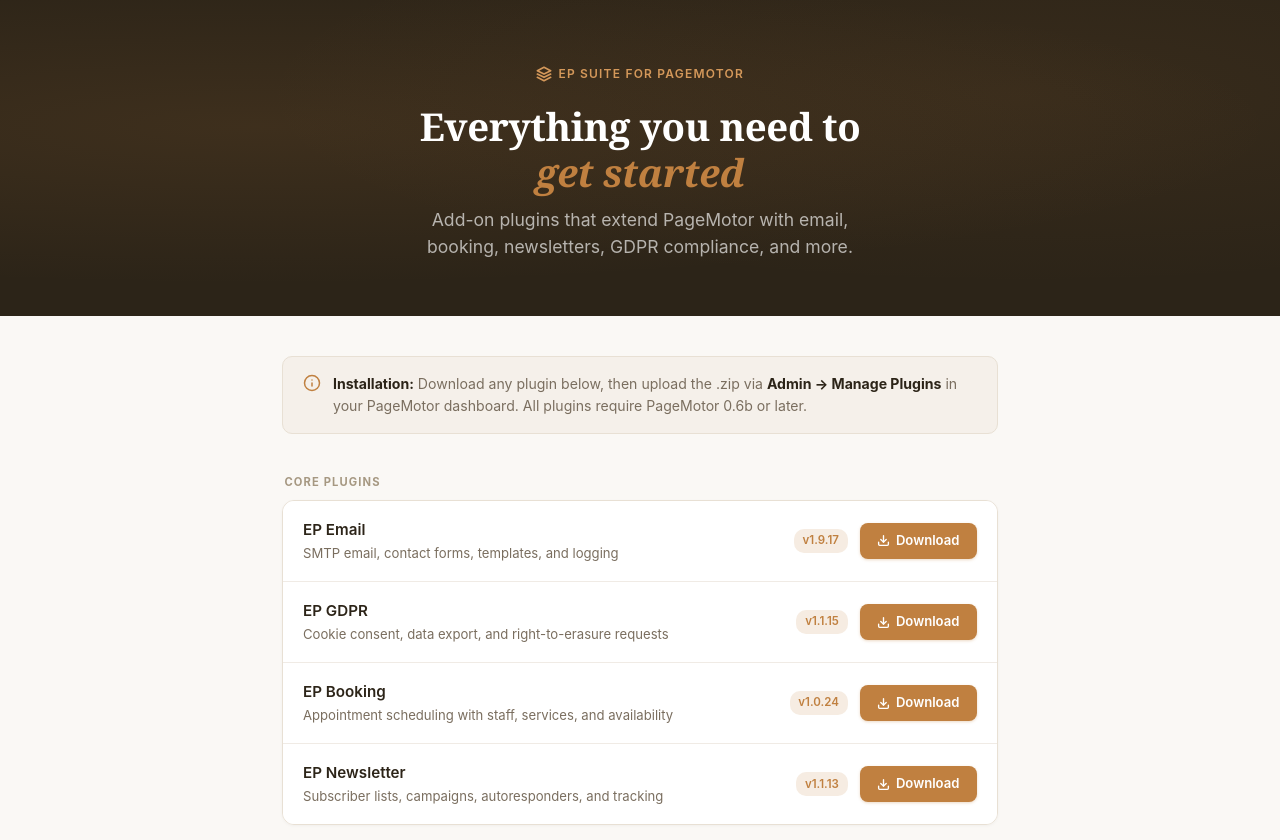
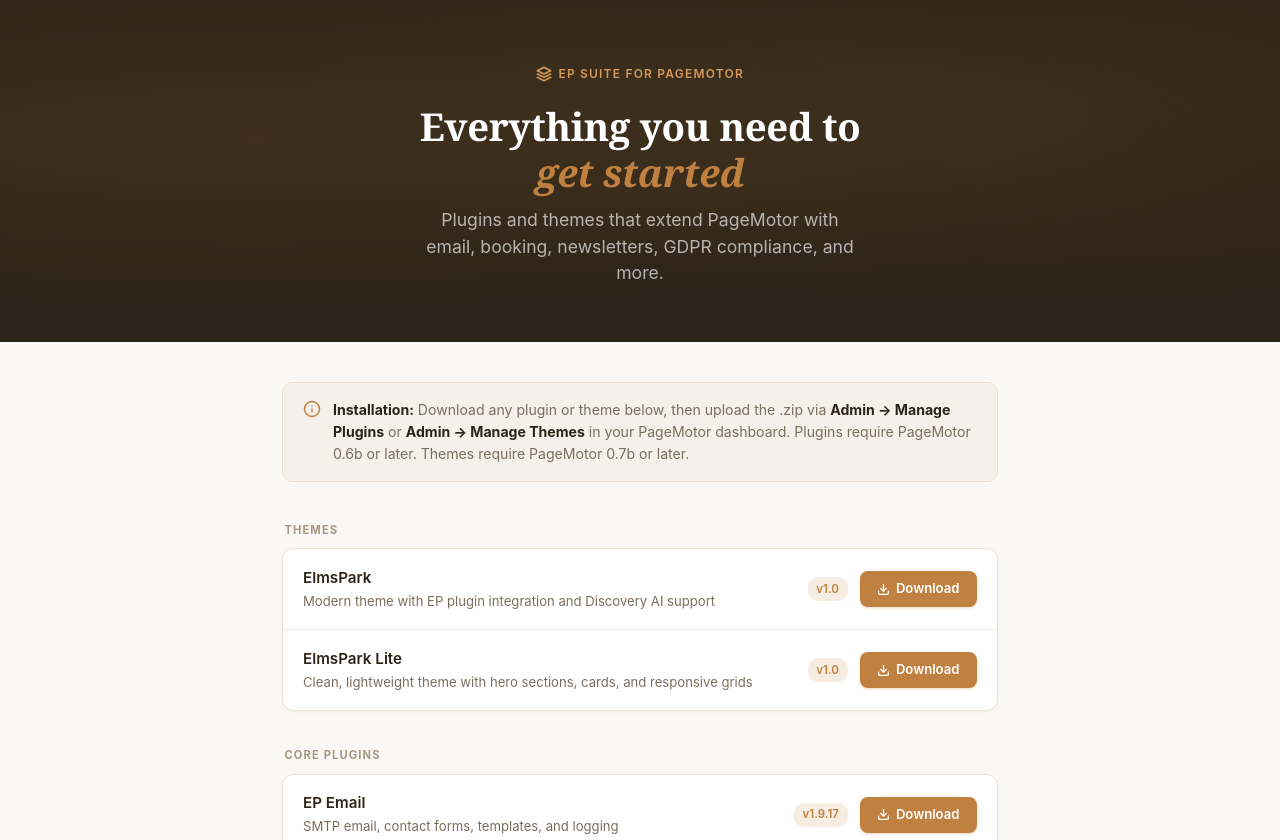
Before and after one commit to ElmsPark-Studio/ep-suite-downloads, a plain HTML site: page index.html in a window 1280 px wide. Shown: the top 840 px of the page. Drawn offline with Linux system fonts and the light colour scheme.

Commit message:
Add ElmsPark and ElmsPark Lite themes to download page
Adds a new Themes section above the plugin listings with download
links for both ElmsPark (full EP integration) and ElmsPark Lite
(lightweight, no EP styles). Updates page title, install banner,
and README to reflect the expanded catalog.

```diff
--- a/index.html
+++ b/index.html
@@ -3,8 +3,8 @@
 <head>
 	<meta charset="UTF-8">
 	<meta name="viewport" content="width=device-width, initial-scale=1.0">
-	<title>EP Suite &mdash; Plugin Downloads for PageMotor</title>
-	<meta name="description" content="Download the EP Suite of add-on plugins for PageMotor. Email, GDPR, Booking, Newsletter, and more.">
+	<title>EP Suite &mdash; Plugins &amp; Themes for PageMotor</title>
+	<meta name="description" content="Download EP Suite plugins and ElmsPark themes for PageMotor. Email, GDPR, Booking, Newsletter, themes, and more.">
 	<style>
 		* { margin: 0; padding: 0; box-sizing: border-box; }
 
@@ -351,7 +351,7 @@
 				EP Suite for PageMotor
 			</div>
 			<h1>Everything you need to<br><em>get started</em></h1>
-			<p>Add-on plugins that extend PageMotor with email, booking, newsletters, GDPR compliance, and more.</p>
+			<p>Plugins and themes that extend PageMotor with email, booking, newsletters, GDPR compliance, and more.</p>
 		</div>
 	</div>
 
@@ -360,9 +360,41 @@
 		<div class="install-banner">
 			<svg viewBox="0 0 24 24" fill="none" stroke="currentColor" stroke-width="2" stroke-linecap="round" stroke-linejoin="round"><circle cx="12" cy="12" r="10"/><line x1="12" y1="16" x2="12" y2="12"/><line x1="12" y1="8" x2="12.01" y2="8"/></svg>
 			<div>
-				<strong>Installation:</strong> Download any plugin below, then upload the .zip via
-				<strong>Admin &rarr; Manage Plugins</strong> in your PageMotor dashboard.
-				All plugins require PageMotor 0.6b or later.
+				<strong>Installation:</strong> Download any plugin or theme below, then upload the .zip via
+				<strong>Admin &rarr; Manage Plugins</strong> or <strong>Admin &rarr; Manage Themes</strong> in your PageMotor dashboard.
+				Plugins require PageMotor 0.6b or later. Themes require PageMotor 0.7b or later.
+			</div>
+		</div>
+
+		<!-- Themes -->
+
+		<div class="section-label">Themes</div>
+		<div class="plugin-grid">
+			<div class="plugin-card">
+				<div class="plugin-info">
+					<div class="plugin-name">ElmsPark</div>
+					<div class="plugin-meta">
+						<span class="plugin-desc">Modern theme with EP plugin integration and Discovery AI support</span>
+					</div>
+				</div>
+				<span class="plugin-version">v1.0</span>
+				<a href="https://github.com/ElmsPark-Studio/ep-suite-downloads/releases/download/latest/elmspark.zip" class="download-btn">
+					<svg viewBox="0 0 24 24" fill="none" stroke="currentColor" stroke-width="2.5" stroke-linecap="round" stroke-linejoin="round"><path d="M21 15v4a2 2 0 0 1-2 2H5a2 2 0 0 1-2-2v-4"/><polyline points="7 10 12 15 17 10"/><line x1="12" y1="15" x2="12" y2="3"/></svg>
+					Download
+				</a>
+			</div>
+			<div class="plugin-card">
+				<div class="plugin-info">
+					<div class="plugin-name">ElmsPark Lite</div>
+					<div class="plugin-meta">
+						<span class="plugin-desc">Clean, lightweight theme with hero sections, cards, and responsive grids</span>
+					</div>
+				</div>
+				<span class="plugin-version">v1.0</span>
+				<a href="https://github.com/ElmsPark-Studio/ep-suite-downloads/releases/download/latest/elmspark-lite.zip" class="download-btn">
+					<svg viewBox="0 0 24 24" fill="none" stroke="currentColor" stroke-width="2.5" stroke-linecap="round" stroke-linejoin="round"><path d="M21 15v4a2 2 0 0 1-2 2H5a2 2 0 0 1-2-2v-4"/><polyline points="7 10 12 15 17 10"/><line x1="12" y1="15" x2="12" y2="3"/></svg>
+					Download
+				</a>
 			</div>
 		</div>
 
```
Also changed, not shown: 1 other file.
